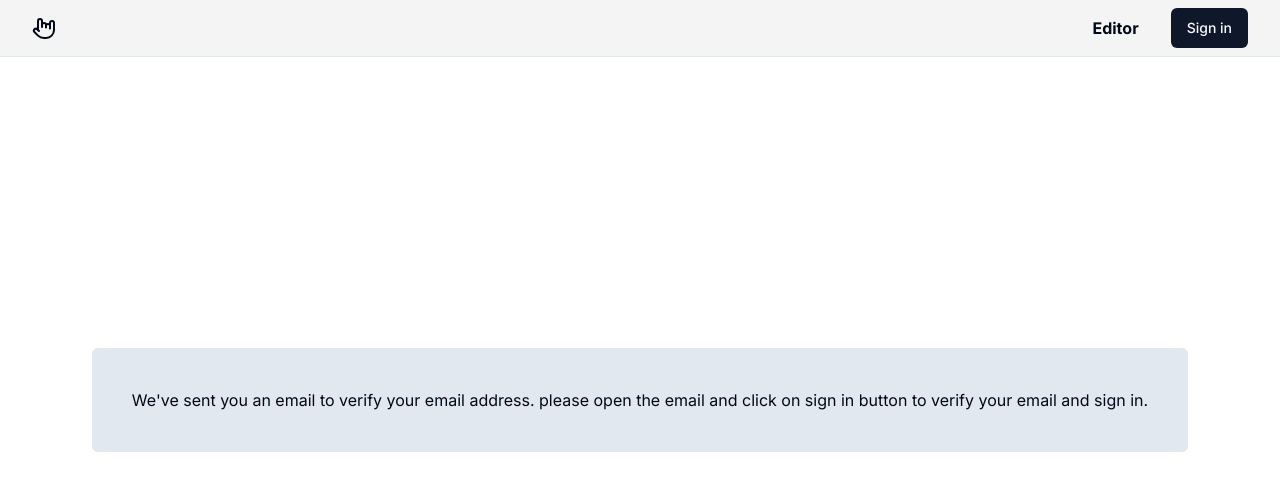
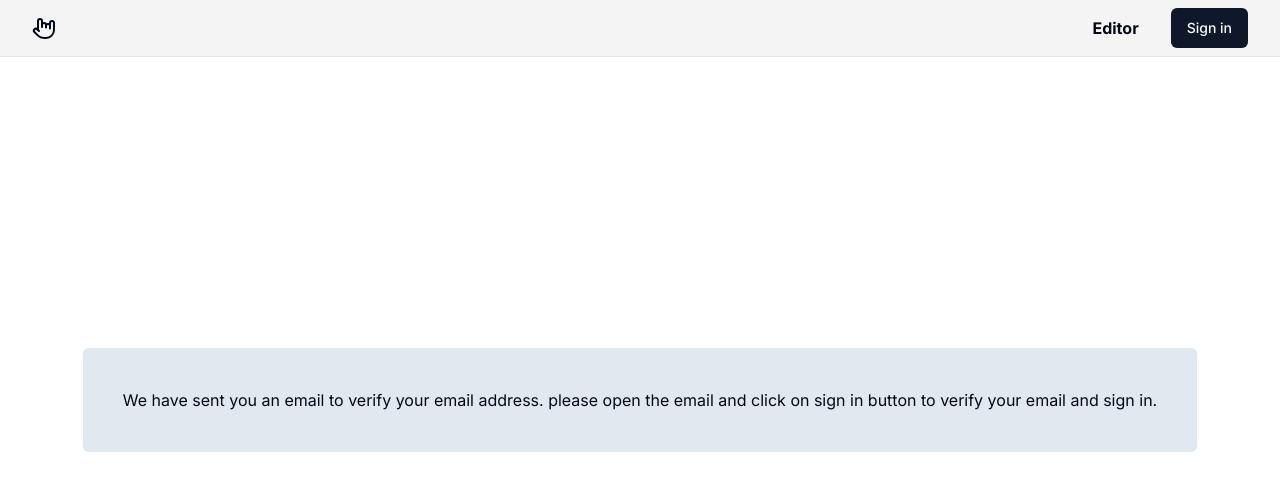
Before and after one commit to yashtomar7300/nextjs-auth, a Next.js app: page /verify-email in a window 1280 px wide. Shown: the top 490 px of the page. Built offline with nearby package versions, Linux system fonts and the light colour scheme; no server answers.

Commit message:
- fix syntax

```diff
--- a/src/app/(auth)/verify-email/page.tsx
+++ b/src/app/(auth)/verify-email/page.tsx
@@ -13,7 +13,7 @@ const VerifyEmail = () => {
   if (!session?.user) {
     return (
       <div>
-        We've sent you an email to verify your email address. please open the
+        We have sent you an email to verify your email address. please open the
         email and click on sign in button to verify your email and sign in.
       </div>
     );
```
